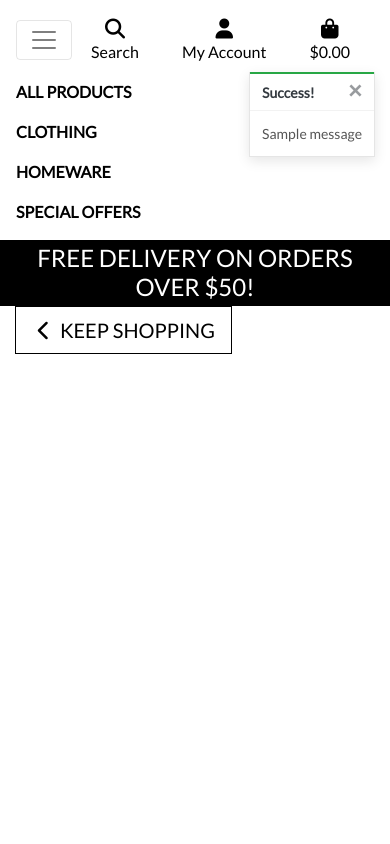
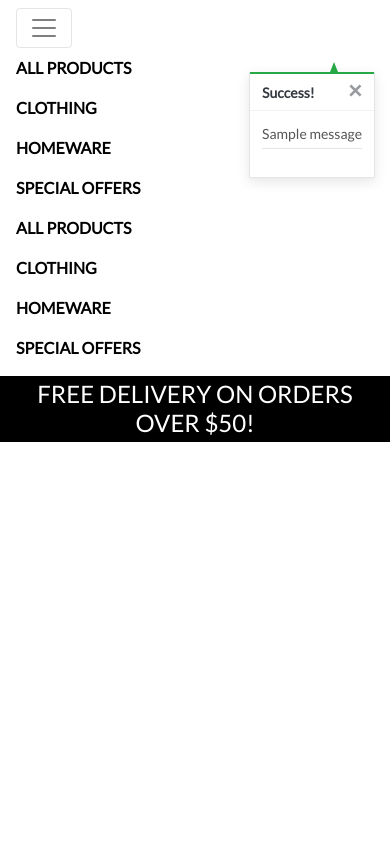
Before and after one commit to A-Gr33n/boutique_ado_v1, a Django app: page /bag/ in a window 390 px wide, after a click that opens the changed part. Run offline with Django 3.2, Linux system fonts and the light colour scheme; tables that the repository leaves empty hold one stand-in row (values such as "Sample post"); one stand-in notice (Sample message) is shown; some libraries are stand-ins or nearby versions.

Commit message:
Added notification CSS, shopping bag preview and additional messages

```diff
--- a/bag/views.py
+++ b/bag/views.py
@@ -1,4 +1,4 @@
-from django.shortcuts import render, redirect, reverse, HttpResponse
+from django.shortcuts import render, redirect, reverse, HttpResponse, get_object_or_404
 from django.contrib import messages
 
 from products.models import Product
@@ -15,7 +15,7 @@
 def add_to_bag(request, item_id):
     """ Add a quantity of the specified product to the shopping bag """
 
-    product = Product.objects.get(pk=item_id)
+    product = get_object_or_404(Product, pk=item_id)
     quantity = int(request.POST.get('quantity'))
     redirect_url = request.POST.get('redirect_url')
     size = None
@@ -27,13 +27,21 @@
         if item_id in list(bag.keys()):
             if size in bag[item_id]['items_by_size'].keys():
                 bag[item_id]['items_by_size'][size] += quantity
+                messages.success(
+                    request, f'Updated size {size.upper()} {product.name} quantity to {bag[item_id]["items_by_size"][size]}')
             else:
                 bag[item_id]['items_by_size'][size] = quantity
+                messages.success(
+                    request, f'Added size {size.upper()} {product.name} to your bag')
         else:
             bag[item_id] = {'items_by_size': {size: quantity}}
+            messages.success(
+                request, f'Added size {size.upper()} {product.name} to your bag')
     else:
         if item_id in list(bag.keys()):
             bag[item_id] += quantity
+            messages.success(
+                request, f'Updated {product.name} quantity to {bag[item_id]}')
         else:
             bag[item_id] = quantity
             messages.success(request, f'Added {product.name} to your bag')
@@ -45,6 +53,7 @@
 def adjust_bag(request, item_id):
     """Adjust the quantity of the specified product to the specified amount"""
 
+    product = get_object_or_404(Product, pk=item_id)
     quantity = int(request.POST.get('quantity'))
     size = None
     if 'product_size' in request.POST:
@@ -54,15 +63,22 @@
     if size:
         if quantity > 0:
             bag[item_id]['items_by_size'][size] = quantity
+            messages.success(
+                request, f'Updated size {size.upper()} {product.name} quantity to {bag[item_id]["items_by_size"][size]}')
         else:
             del bag[item_id]['items_by_size'][size]
             if not bag[item_id]['items_by_size']:
                 bag.pop(item_id)
+            messages.success(
+                request, f'Removed size {size.upper()} {product.name} from your bag')
     else:
         if quantity > 0:
             bag[item_id] = quantity
+            messages.success(
+                request, f'Updated {product.name} quantity to {bag[item_id]}')
         else:
             bag.pop(item_id)
+            messages.success(request, f'Removed {product.name} from your bag')
 
     request.session['bag'] = bag
     return redirect(reverse('view_bag'))
@@ -72,6 +88,7 @@
     """Remove the item from the shopping bag"""
 
     try:
+        product = get_object_or_404(Product, pk=item_id)
         size = None
         if 'product_size' in request.POST:
             size = request.POST['product_size']
@@ -81,11 +98,15 @@
             del bag[item_id]['items_by_size'][size]
             if not bag[item_id]['items_by_size']:
                 bag.pop(item_id)
+            messages.success(
+                request, f'Removed size {size.upper()} {product.name} from your bag')
         else:
             bag.pop(item_id)
+            messages.success(request, f'Removed {product.name} from your bag')
 
         request.session['bag'] = bag
         return HttpResponse(status=200)
 
     except Exception as e:
+        messages.error(request, f'Error removing item: {e}')
         return HttpResponse(status=500)
--- a/static/css/base.css
+++ b/static/css/base.css
@@ -120,6 +120,57 @@
     height: 2px;
 }
 
+/* from CSS-tricks.com: https://css-tricks.com/snippets/css/css-triangle/ */
+.arrow-up {
+    width: 0;
+    height: 0;
+    border-left: 4px solid transparent;
+    border-right: 4px solid transparent;
+    border-bottom: 10px solid black;
+    position: absolute;
+    top: -10px;
+    right: 36px;
+}
+
+/* Convenience classes - colors copied from Bootstrap */
+.arrow-primary {
+    border-bottom-color: #007bff !important;
+}
+
+.arrow-secondary {
+    border-bottom-color: #6c757d !important;
+}
+
+.arrow-success {
+    border-bottom-color: #28a745 !important;
+}
+
+.arrow-danger {
+    border-bottom-color: #dc3545 !important;
+}
+
+.arrow-warning {
+    border-bottom-color: #ffc107 !important;
+}
+
+.arrow-info {
+    border-bottom-color: #17a2b8 !important;
+}
+
+.arrow-light {
+    border-bottom-color: #f8f9fa !important;
+}
+
+.arrow-dark {
+    border-bottom-color: #343a40 !important;
+}
+
+.bag-notification-wrapper {
+    height: 100px;
+    overflow-x: hidden;
+    overflow-y: auto;
+}
+
 /* -------------------------------- Media Queries */
 
 /* Slightly larger container on xl screens */
--- a/templates/includes/mobile-top-header.html
+++ b/templates/includes/mobile-top-header.html
@@ -1,60 +1,57 @@
-<li class="list-inline-item">
-    <a class="text-black nav-link d-block d-lg-none" href="#" id="mobile-search" data-toggle="dropdown"
-        aria-haspopup="true" aria-expanded="false">
-        <div class="text-center">
-            <div><i class="fas fa-search fa-lg"></i></div>
-            <p class="my-0">Search</p>
-        </div>
+<div class="collapse navbar-collapse" id="main-nav">
+    <ul class="navbar-nav w-auto mx-auto">
+        <li class="nav-item dropdown">
+            <a class="logo-font font-weight-bold nav-link text-black mr-5" href="#" id="all-products-link"
+                data-toggle="dropdown" aria-haspopup="true" aria-expanded="false">
+                All Products
             </a>
-    <div class="dropdown-menu border-0 w-100 p-3 rounded-0 my-0" aria-labelledby="mobile-search">
-        <form class="form" method="GET" action="{% url 'products' %}">
-            <div class="input-group w-100">
-                <input class="form-control border border-black rounded-0" type="text" name="q"
-                    placeholder="Search our site">
-                <div class="input-group-append">
-                    <button class="form-control form-control btn btn-black border border-black rounded-0" type="submit">
-                        <span class="icon">
-                            <i class="fas fa-search"></i>
-                        </span>
-                    </button>
-                </div>
-            </div>
-        </form>
+            <div class="dropdown-menu border-0" aria-labelledby="all-products-link">
+                <a href="{% url 'products' %}?sort=price&direction=asc" class="dropdown-item">By Price</a>
+                <a href="{% url 'products' %}?sort=rating&direction=desc" class="dropdown-item ">By Rating</a>
+                <a href="{% url 'products' %}?sort=category&direction=asc" class="dropdown-item ">By Category</a>
+                <a href="{% url 'products' %}" class="dropdown-item">All Products</a>
             </div>
         </li>
-<li class="list-inline-item dropdown">
-    <a class="text-black nav-link d-block d-lg-none" href="#" id="user-options" data-toggle="dropdown"
-        aria-haspopup="true" aria-expanded="false">
-        <div class="text-center">
-            <div><i class="fas fa-user fa-lg"></i></div>
-            <p class="my-0">My Account</p>
-        </div>
+
+        <li class="nav-item dropdown">
+            <a class="logo-font font-weight-bold nav-link text-black mr-5" href="#" id="clothing-link"
+                data-toggle="dropdown" aria-haspopup="true" aria-expanded="false">
+                Clothing
             </a>
-    <div class="dropdown-menu border-0" aria-labelledby="user-options">
-        {% if request.user.is_authenticated %}
-        {% if request.user.is_superuser %}
-        <a href="{% url 'account_logout' %}" class="dropdown-item">Product Management</a>
-        {% endif %}
-        <a href="" class="dropdown-item">My Profile</a>
-        <a href="{% url 'account_logout' %}" class="dropdown-item">Logout</a>
-        {% else %}
-        <a href="{% url 'account_signup' %}" class="dropdown-item">Register</a>
-        <a href="{% url 'account_login' %}" class="dropdown-item">Login</a>
-        {% endif %}
+            <div class="dropdown-menu border-0" aria-labelledby="clothing-link">
+                <a href="{% url 'products' %}?category=activewear,essentials" class="dropdown-item">Activewear &amp;
+                    Essentials</a>
+                <a href="{% url 'products' %}?category=jeans" class="dropdown-item">Jeans</a>
+                <a href="{% url 'products' %}?category=shirts" class="dropdown-item">Shirts</a>
+                <a href="{% url 'products' %}?category=activewear,essentials,jeans,shirts" class="dropdown-item">All
+                    Clothing</a>
             </div>
         </li>
-<li class="list-inline-item">
-    <a class="{% if grand_total %}text-primary font-weight-bold{% else %}text-black{% endif %} nav-link d-block d-lg-none"
-        href="{% url 'view_bag' %}">
-        <div class="text-center">
-            <div><i class="fas fa-shopping-bag fa-lg"></i></div>
-            <p class="my-0">
-                {% if grand_total %}
-                ${{ grand_total|floatformat:2 }}
-                {% else %}
-                $0.00
-                {% endif %}
-            </p>
+
+        <li class="nav-item dropdown">
+            <a class="logo-font font-weight-bold nav-link text-black mr-5" href="#" id="homeware-link"
+                data-toggle="dropdown" aria-haspopup="true" aria-expanded="false">
+                Homeware
+            </a>
+            <div class="dropdown-menu border-0" aria-labelledby="homeware-link">
+                <a href="{% url 'products' %}?category=bed_bath" class="dropdown-item">Bed &amp; Bath</a>
+                <a href="{% url 'products' %}?category=kitchen_dining" class="dropdown-item">Kitchen &amp; Dining</a>
+                <a href="{% url 'products' %}?category=bed_bath,kitchen_dining" class="dropdown-item">All Homeware</a>
             </div>
+        </li>
+
+        <li class="nav-item dropdown">
+            <a class="logo-font font-weight-bold nav-link text-black" href="#" id="specials-link" data-toggle="dropdown"
+                aria-haspopup="true" aria-expanded="false">
+                Special Offers
             </a>
+            <div class="dropdown-menu border-0" aria-labelledby="specials-link">
+                <a href="{% url 'products' %}?category=new_arrivals" class="dropdown-item">New Arrivals</a>
+                <a href="{% url 'products' %}?category=deals" class="dropdown-item">Deals</a>
+                <a href="{% url 'products' %}?category=clearance" class="dropdown-item">Clearance</a>
+                <a href="{% url 'products' %}?category=new_arrivals,deals,clearance" class="dropdown-item">All
+                    Specials</a>
+            </div>
         </li>
+    </ul>
+</div>
--- a/templates/includes/toasts/toast_success.html
+++ b/templates/includes/toasts/toast_success.html
@@ -3,11 +3,68 @@
   <div class="w-100 toast-capper bg-success"></div>
   <div class="toast-header bg-white text-dark">
     <strong class="mr-auto">Success!</strong>
-        <button type="button" class="ml-2 mb-1 close text-dark" data-dismiss="toast" aria-label="Close">
+    <button
+      type="button"
+      class="ml-2 mb-1 close text-dark"
+      data-dismiss="toast"
+      aria-label="Close"
+    >
       <span aria-hidden="true">&times;</span>
     </button>
   </div>
   <div class="toast-body bg-white">
+    <div class="row">
+      <div class="col">
         {{ message }}
+        <hr class="mt-1 mb-3" />
       </div>
     </div>
+    {% if grand_total %}
+    <p class="logo-font bg-white text-black py-1">
+      Your Bag ({{ product_count }})
+    </p>
+    <div class="bag-notification-wrapper">
+      {% for item in bag_items %}
+      <div class="row">
+        <div class="col-3 my-1">
+          <img class="w-100" src="{{ item.product.image.url }}" />
+        </div>
+        <div class="col-9">
+          <p class="my-0"><strong>{{ item.product.name }}</strong></p>
+          <p class="my-0 small">
+            Size: {% if item.product.has_sizes %}{{ item.size|upper }}{% else
+            %}N/A{% endif %}
+          </p>
+          <p class="my-0 small text-muted">Qty: {{ item.quantity }}</p>
+        </div>
+      </div>
+      {% endfor %}
+    </div>
+    <div class="row">
+      <div class="col">
+        <strong>
+          <p class="mt-3 mb-1 text-black">
+            Total{% if free_delivery_delta > 0 %} (Exc. delivery){% endif %}:
+            <span class="float-right">${{ total|floatformat:2 }}</span>
+          </p>
+        </strong>
+        {% if free_delivery_delta > 0 %}
+        <p class="mb-0 p-2 bg-warning shadow-sm text-black text-center">
+          Spend <strong>${{ free_delivery_delta }}</strong> more to get free
+          next day delivery!
+        </p>
+        {% endif %}
+        <a
+          href="{% url 'view_bag' %}"
+          class="btn btn-black btn-block rounded-0"
+        >
+          <span class="text-uppercase">Go To Secure Checkout</span>
+          <span class="icon">
+            <i class="fas fa-lock"></i>
+          </span>
+        </a>
+      </div>
+    </div>
+    {% endif %}
+  </div>
+</div>
```
Also changed, not shown: templates/allauth/base.html (deleted, +0 -40 lines), products/templates/products/includes/quantity_input_script.html (renamed from templates/products/includes/quantity_input_script.html), products/templates/products/product_detail.html (renamed from templates/products/product_detail.html), products/templates/products/products.html (renamed from templates/products/products.html), templates/base.html (line endings or trailing spaces). Lines whose indentation alone changed are shown as unchanged.
